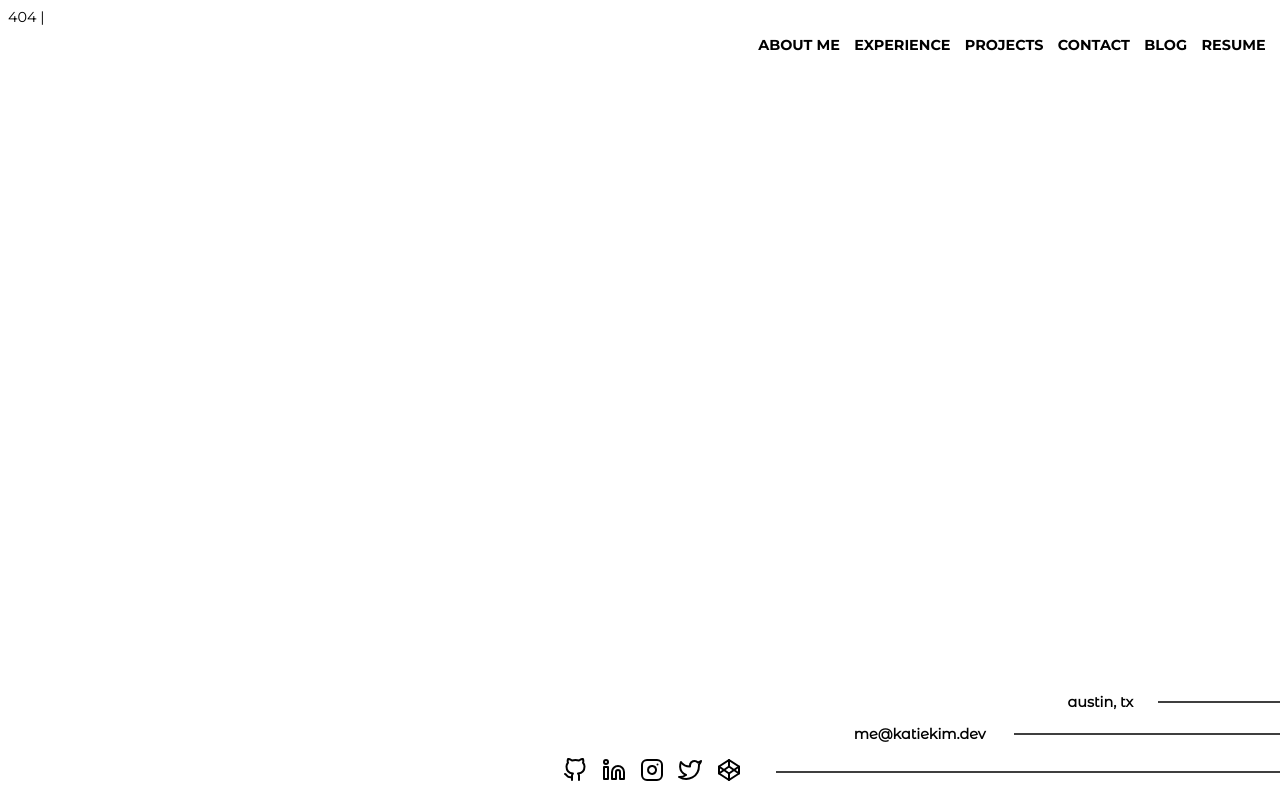
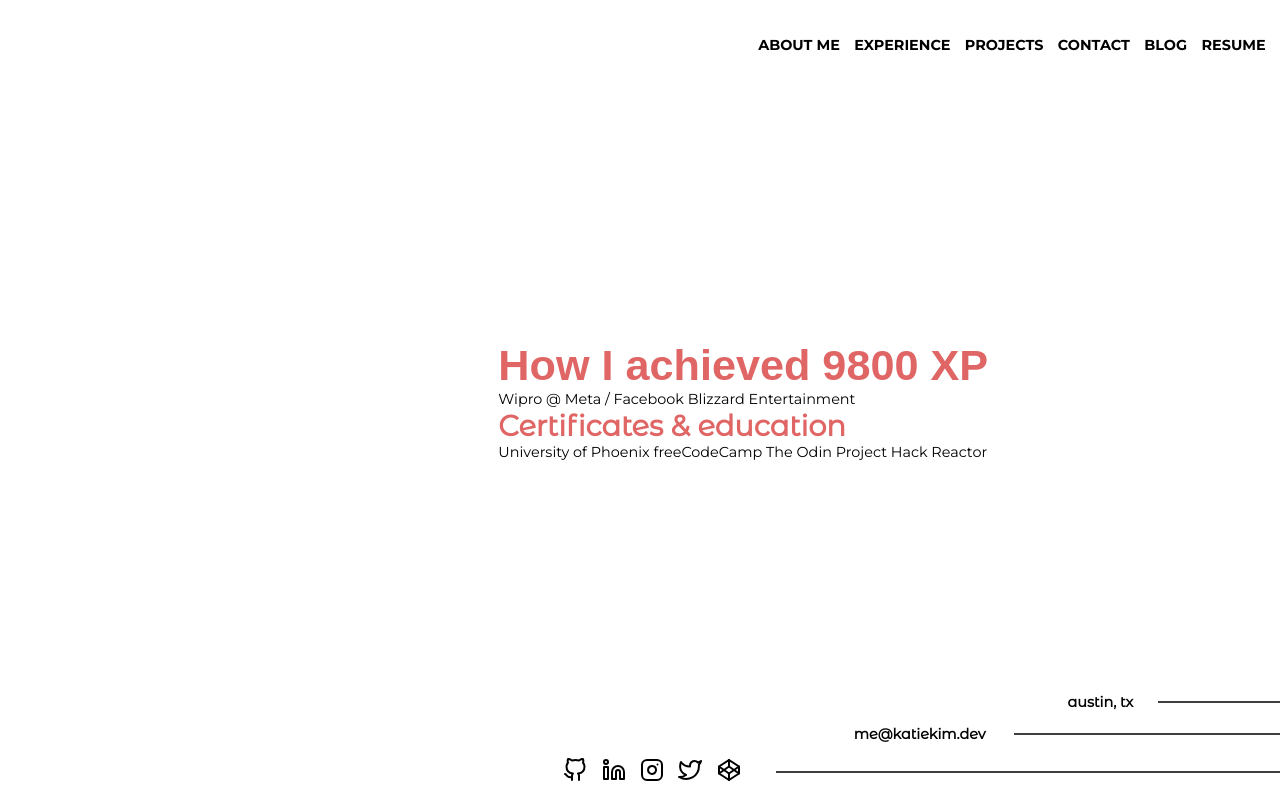
Before and after one commit to katiekimaram/katiekimaram.github.io, a Next.js app: page /experience in a window 1280 px wide. Before the commit this address had no page. Built offline with nearby package versions, Linux system fonts and the light colour scheme; a web font is replaced by a local one.

Commit message:
fixed typeform, and other pages

```diff
--- a/next.config.js
+++ b/next.config.js
@@ -4,7 +4,7 @@
  const nextConfig = {
   images: {
     loader: 'akamai',
-    path: '/pages/img',
+    path: '/',
   },
   assetPrefix: './',
 };
--- a/package.json
+++ b/package.json
@@ -11,6 +11,8 @@
     "deploy": "gh-pages -d pages"
   },
   "dependencies": {
+    "@typeform/embed": "^2.0.1",
+    "@typeform/embed-react": "^2.1.0",
     "feather-icons": "^4.29.0",
     "next": "12.3.1",
     "next.js": "^1.0.3",
--- /dev/null
+++ b/pages/experience.js
@@ -0,0 +1,25 @@
+import styles from '../styles/Experience.module.sass'
+import Image from 'next/image'
+
+import React from 'react';
+import * as Icon from 'react-feather';
+
+export default function Experience() {
+  return (
+    <article className={styles.exp}>
+        <div>
+          <h1>How I achieved 9800 XP</h1>
+
+          Wipro @ Meta / Facebook
+          Blizzard Entertainment
+
+          <h2>Certificates & education</h2>
+          University of Phoenix
+          freeCodeCamp
+          The Odin Project
+          Hack Reactor
+
+        </div>
+    </article>
+  )
+}
--- a/pages/theme/header.js
+++ b/pages/theme/header.js
@@ -15,7 +15,7 @@
         </div>
         <div>
             <Link href="/about">About Me</Link>
-            <Link href="/exp">Experience</Link>
+            <Link href="/experience">Experience</Link>
             <Link href="/projects">Projects</Link>
             <Link href="/contact">Contact</Link>
             <Link href="https://katiekimdev.medium.com">Blog</Link>
--- a/styles/About.module.sass
+++ b/styles/About.module.sass
@@ -8,18 +8,17 @@
     align-items: center
     .me
         float: right
-        width: 30%
         margin: 1.5em
         background: var(--background)
         box-shadow: var(--background) -10px 10px 0 -3px, var(--accent) -10px 10px, var(--background) 10px -10px 0px -3px, var(--accent) 10px -10px
     button
         background: transparent
         display: block
-        margin: 1em auto
         text-transform: none
         padding: 1em
         border: 1px solid var(--accent)
         font-weight: normal
+        margin:0
     ul
         display: grid
         grid-template-columns: repeat(4, 1fr)
--- a/styles/Home.module.sass
+++ b/styles/Home.module.sass
@@ -45,4 +45,4 @@
         &:hover
             box-shadow: inset 20em 0 0 0 var(--accent)
             .arrow
-            right: -0.3em
+                right: -0.3em
```
Also changed, not shown: pages/about.js (+12 -6 lines), pages/contact.js (+4 -3 lines), styles/Contact.module.sass (+6 -2 lines), pages/exp.js (deleted), pages/img/me.jpg (renamed from public/img/me.jpg), styles/Experience.module.sass (added), 1 other file (tests, documents, lock files or other folders).
